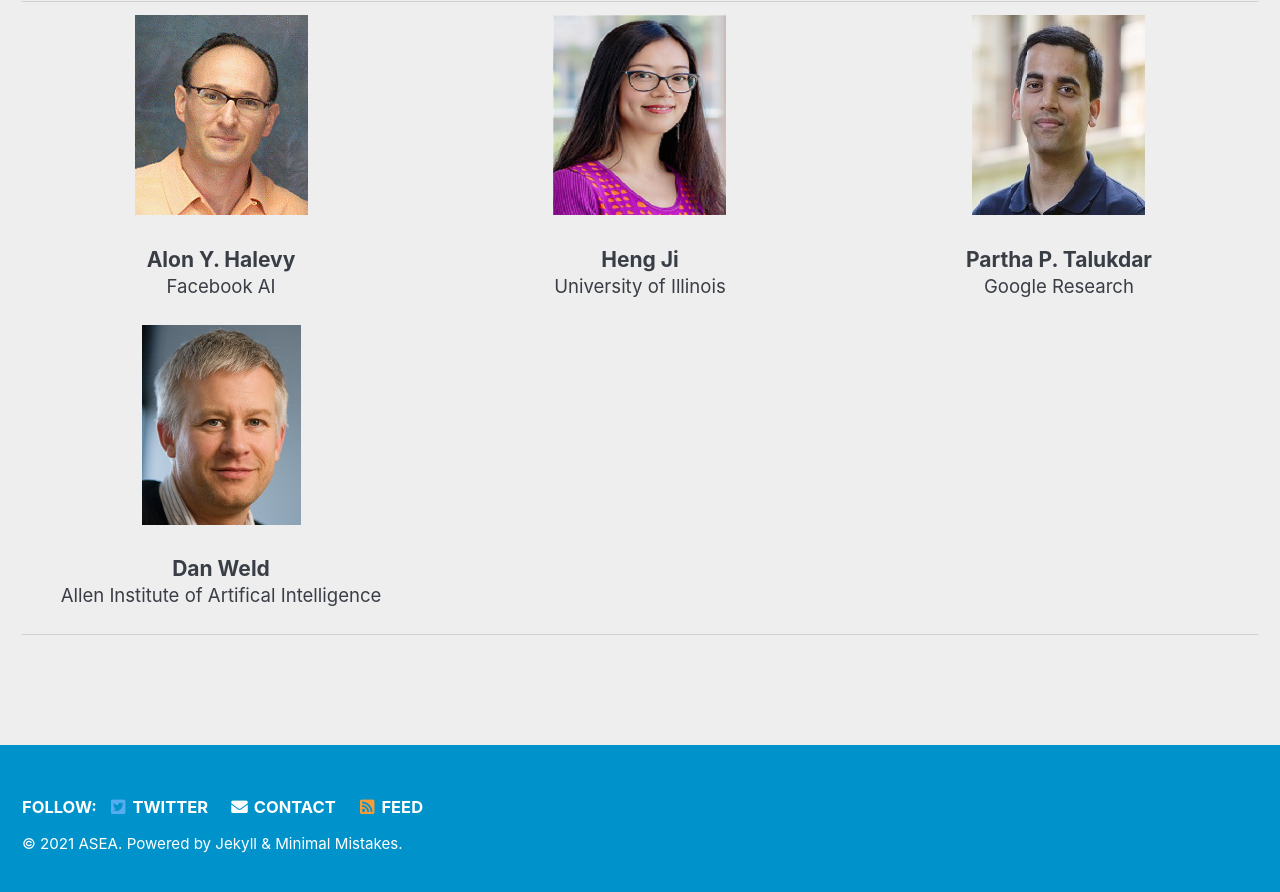
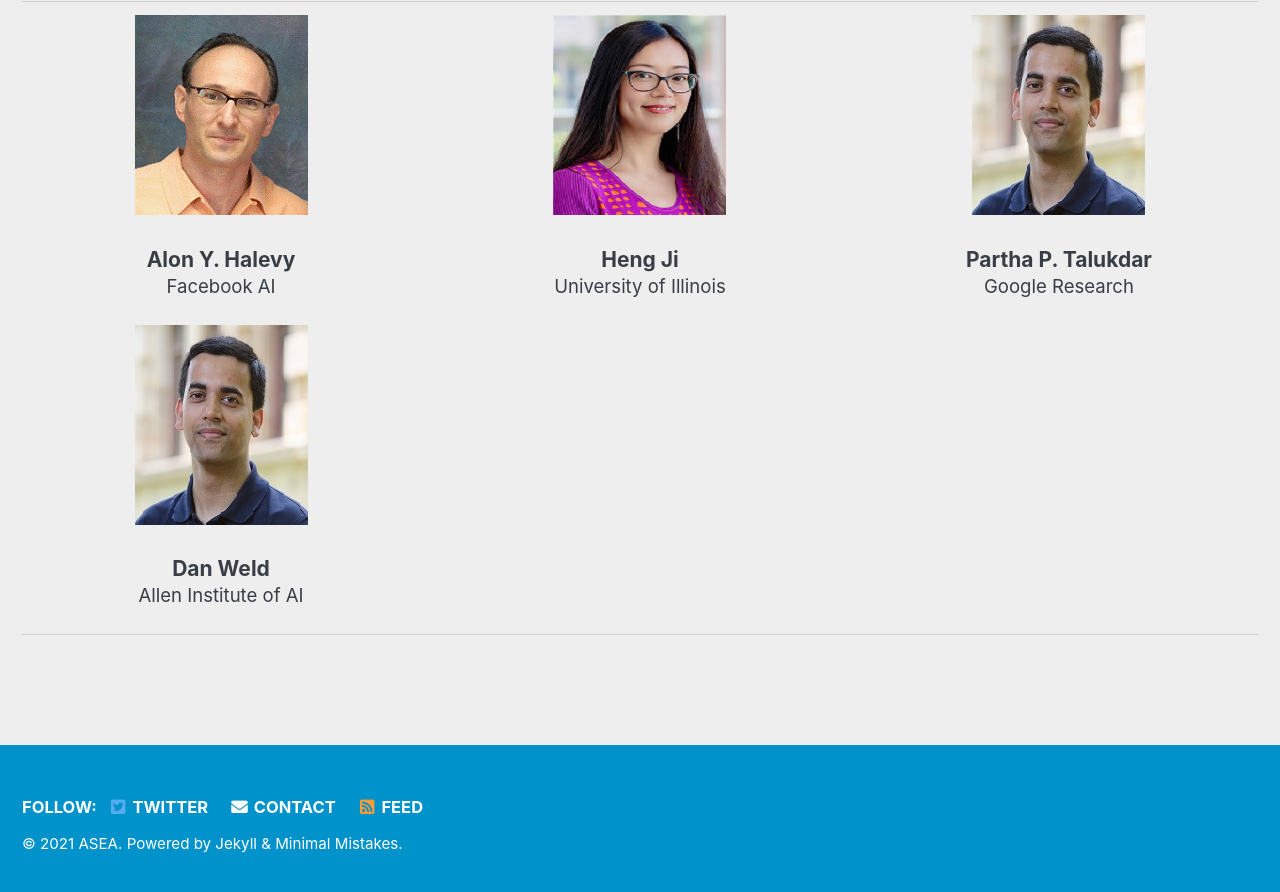
Before and after one commit to asea2021/ijcai-asea2021, a Jekyll site: the page built from _pages/speakers.md, in a window 1280 px wide and 900 px high, scrolled down 629 px. Shown: the top 892 px of the window. Built offline with Jekyll 4.4.1, drawn with Linux system fonts in a browser that asks for light colours; cached includes are drawn as plain includes.

Commit message:
Speakers

```diff
--- a/_pages/speakers.md
+++ b/_pages/speakers.md
@@ -19,9 +19,9 @@ feature_rowcustom:
     title: '<span style="font-size:80%;">Partha P. Talukdar</span>'
     excerpt: "Google Research"
     url: https://talukdar.net/
-  - image_path: assets/images/weld.jpg
+  - image_path: assets/images/partha.jpg
     title: '<span style="font-size:80%;">Dan Weld</span>'
-    excerpt: "Allen Institute of Artifical Intelligence"
+    excerpt: "Allen Institute of AI"
     url: https://www.cs.washington.edu/people/faculty/weld
 ---
 <h2>Keynote Speakers</h2>
```
